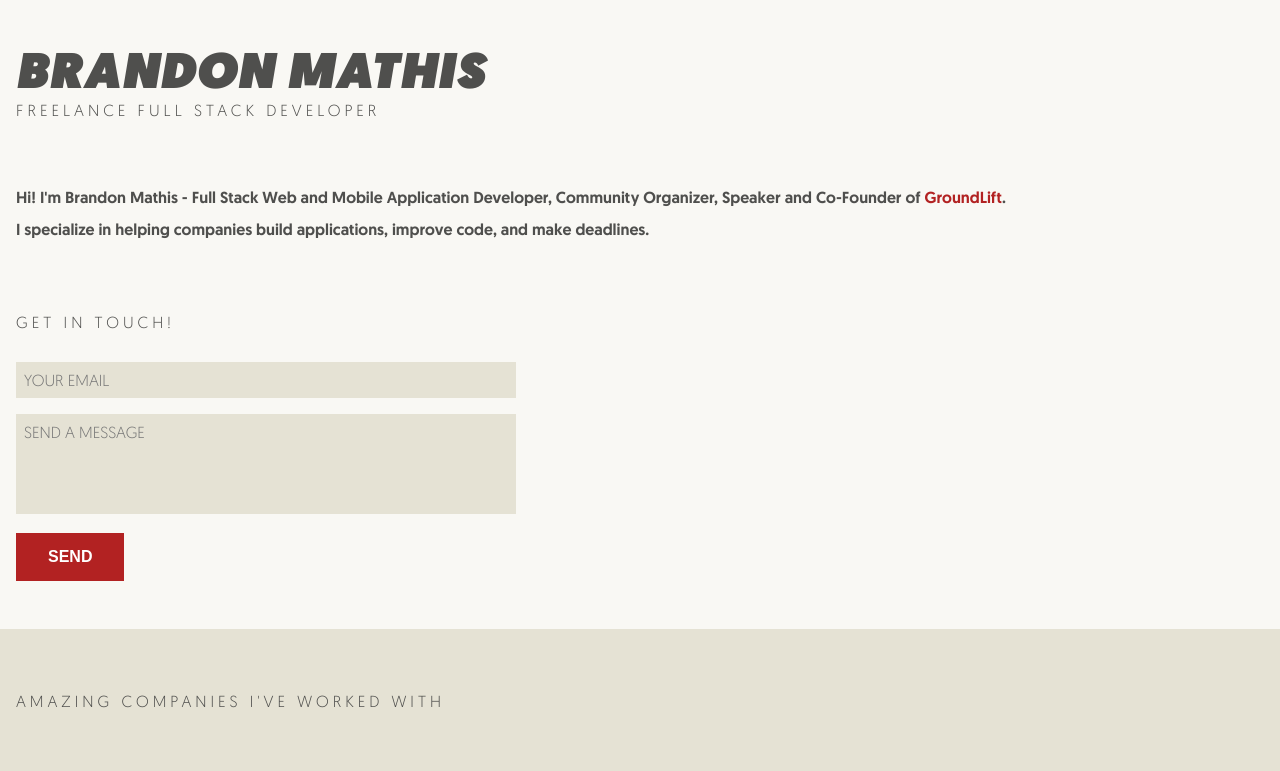
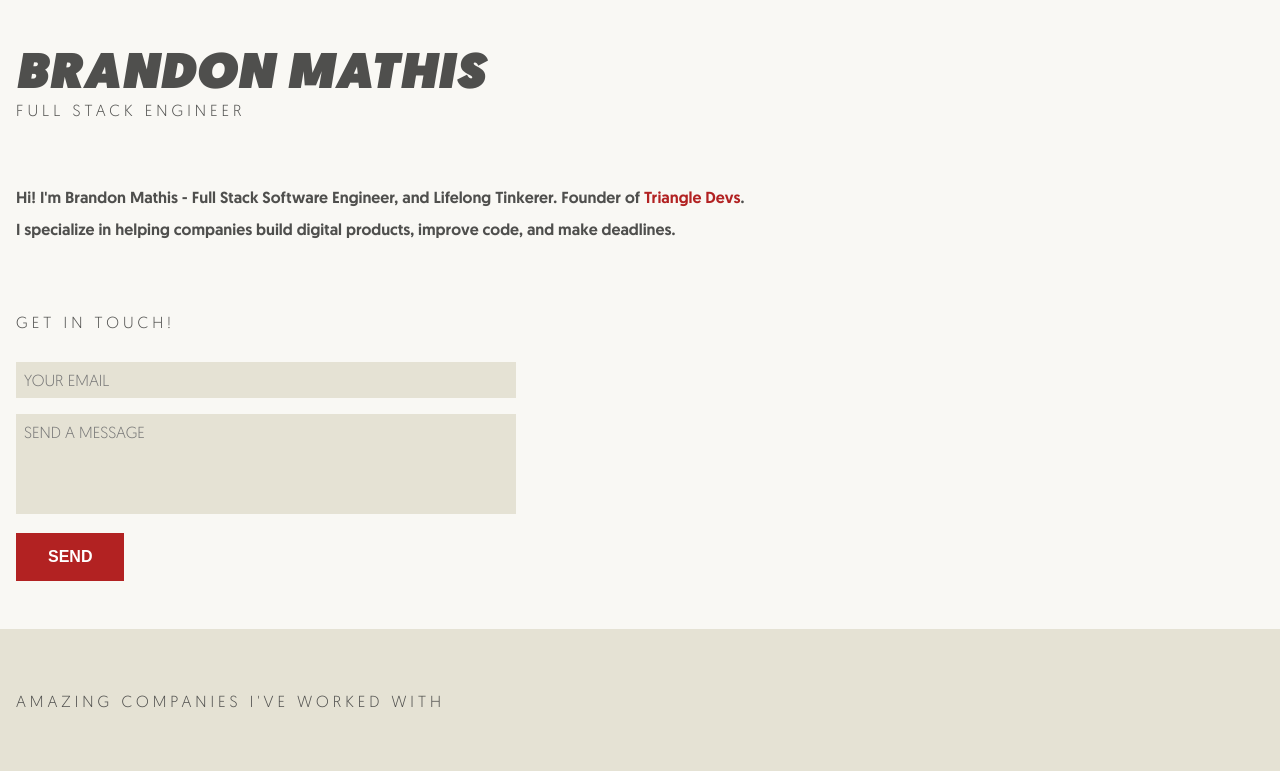
Before and after one commit to BrandonMathis/portfolio, a Next.js app: page / in a window 1280 px wide. Shown: the top 771 px of the page. Built offline with nearby package versions, Linux system fonts and the light colour scheme.

Commit message:
Sans freelance

```diff
--- a/pages/index.js
+++ b/pages/index.js
@@ -36,7 +36,6 @@ function submitForm(e) {
 }
 
 const Index = () => {
-  console.log({ applFav });
   return (
     <div>
       <Head>
@@ -57,18 +56,19 @@ const Index = () => {
         <section className="section heading">
           <div className="container slide-in slide-in__one">
             <h1 className="heading__head h1 italic">Brandon Mathis</h1>
-            <h2 className="h2 heading__subheading light">Freelance Full Stack Developer</h2>
+            <h2 className="h2 heading__subheading light">
+              Full Stack Engineer
+            </h2>
           </div>
         </section>
 
         <section className="section section--sm">
           <div className="container slide-in slide-in__two">
             <p>
-              Hi! I'm Brandon Mathis - Full Stack Web and Mobile Application Developer,
-              Community Organizer, Speaker and Co-Founder of <a href="http://groundlift.io">GroundLift</a>.
+              Hi! I'm Brandon Mathis - Full Stack Software Engineer, and Lifelong Tinkerer. Founder of <a href="https://triangledevelopers.com/">Triangle Devs</a>.
             </p>
             <p>
-              I specialize in helping companies build applications, improve code, and make deadlines.
+              I specialize in helping companies build digital products, improve code, and make deadlines.
             </p>
           </div>
         </section>
```
